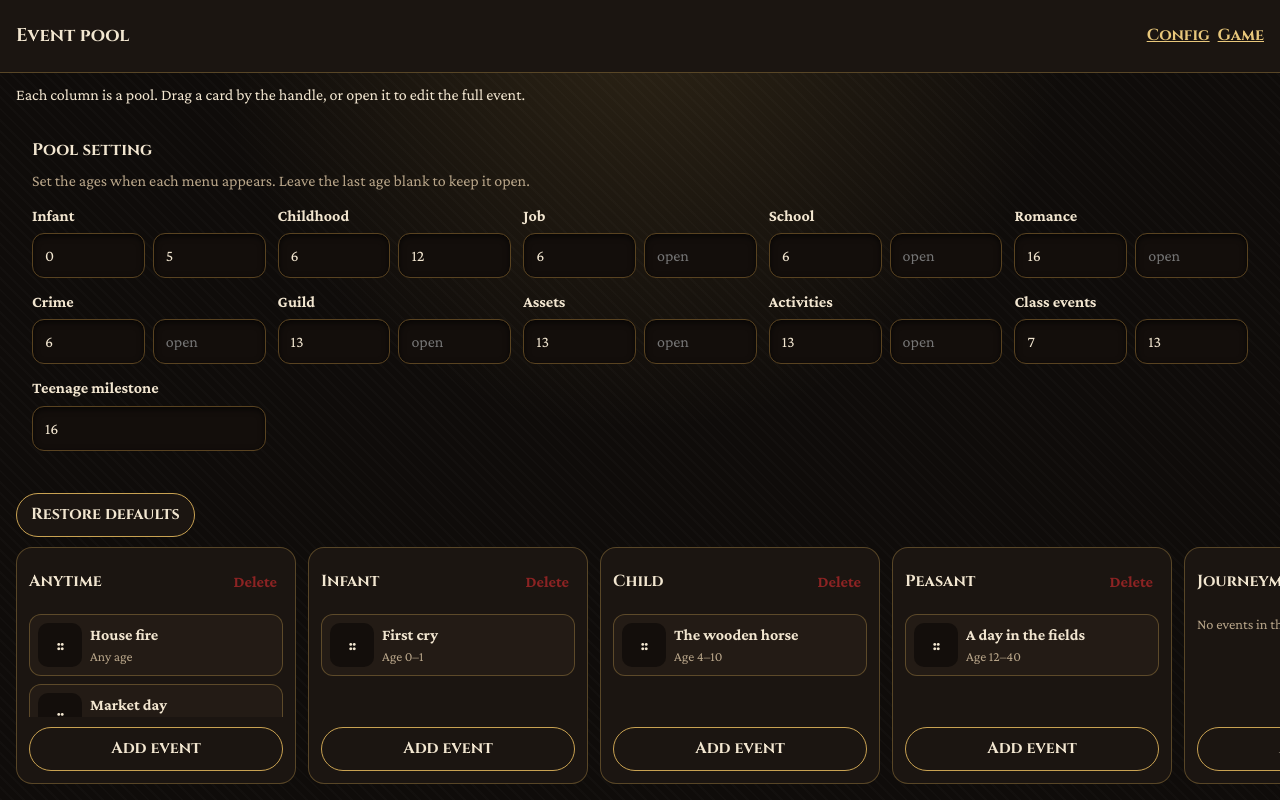
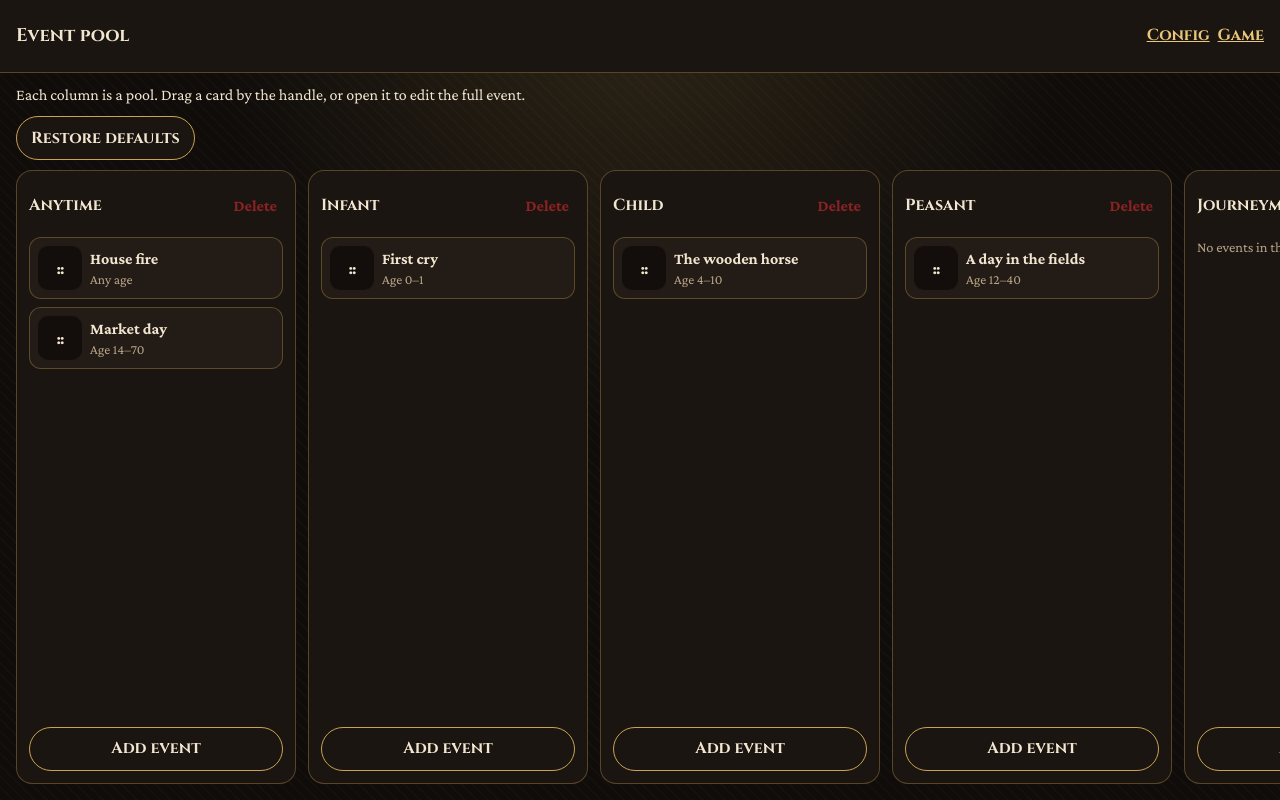
Before and after one commit to brianliofficial/fantasy-story, a Vue app: page /admin/events in a window 1280 px wide. Built offline with nearby package versions, Linux system fonts and the light colour scheme.

Commit message:
updated log setting

```diff
--- a/src/styles/global.css
+++ b/src/styles/global.css
@@ -468,12 +468,6 @@ a { color: var(--blue); }
 }
 
 .pool-note, .pool-toolbar { margin: 10px 16px 0; }
-.pool-settings { margin: 16px; padding: 16px; }
-.pool-settings h2 { margin: 0 0 6px; font-size: 1.05rem; }
-.pool-settings p { margin: 0 0 12px; color: var(--muted); }
-.settings-grid { display: grid; grid-template-columns: repeat(auto-fill, minmax(220px, 1fr)); gap: 12px; }
-.age-pair { display: flex; gap: 8px; }
-.age-pair input { width: 100%; }
 .pool-toolbar { margin-bottom: 10px; }
 
 .pool-board {
--- a/src/views/AdminEventsView.vue
+++ b/src/views/AdminEventsView.vue
@@ -6,72 +6,10 @@ import { useGame } from '../composables/useGame'
 import { cloneData } from '../core/clone'
 import { blankEvent } from '../core/defaults'
 import { appendEvent, moveEvent } from '../core/pools'
-import type { AgeWindow, GameEventConfig, MenuKey } from '../core/types'
+import type { GameEventConfig } from '../core/types'
 import { eventError } from '../core/validate'
 
-const { events, pools, config, saveEvents, savePools, resetEvents } = useGame()
-
-const menuRows: { key: MenuKey; label: string }[] = [
-  { key: 'infant', label: 'Infant' },
-  { key: 'childhood', label: 'Childhood' },
-  { key: 'job', label: 'Job' },
-  { key: 'school', label: 'School' },
-  { key: 'romance', label: 'Romance' },
-  { key: 'crime', label: 'Crime' },
-  { key: 'guild', label: 'Guild' },
-  { key: 'assets', label: 'Assets' },
-  { key: 'activities', label: 'Activities' },
-]
-
-function ageNumber(raw: string, fallback: number): number {
-  const parsed = Number(raw)
-  if (!Number.isFinite(parsed)) return fallback
-  return Math.max(0, Math.min(120, Math.round(parsed)))
-}
-
-function setMenu(key: MenuKey, edge: 'min' | 'max', event: Event) {
-  const raw = (event.target as HTMLInputElement).value
-  const current = config.value.menus[key]
-  if (edge === 'min') {
-    const minAge = ageNumber(raw, current.minAge)
-    const next: AgeWindow = { minAge }
-    if (current.maxAge != null) next.maxAge = Math.max(minAge, current.maxAge)
-    config.value.menus[key] = next
-    return
-  }
-  if (raw.trim() === '') {
-    config.value.menus[key] = { minAge: current.minAge }
-    return
-  }
-  config.value.menus[key] = {
-    minAge: current.minAge,
-    maxAge: Math.max(current.minAge, ageNumber(raw, current.minAge)),
-  }
-}
-
-function setClassEvents(edge: 'min' | 'max', event: Event) {
-  const raw = (event.target as HTMLInputElement).value
-  const current = config.value.classEvents
-  if (edge === 'min') {
-    const minAge = ageNumber(raw, current.minAge)
-    const next: AgeWindow = { minAge }
-    if (current.maxAge != null) next.maxAge = Math.max(minAge, current.maxAge)
-    config.value.classEvents = next
-    return
-  }
-  if (raw.trim() === '') {
-    config.value.classEvents = { minAge: current.minAge }
-    return
-  }
-  config.value.classEvents = {
-    minAge: current.minAge,
-    maxAge: Math.max(current.minAge, ageNumber(raw, current.minAge)),
-  }
-}
-
-function setTeenage(event: Event) {
-  config.value.teenageAge = ageNumber((event.target as HTMLInputElement).value, config.value.teenageAge)
-}
+const { events, pools, saveEvents, savePools, resetEvents } = useGame()
 const editing = ref<GameEventConfig | null>(null)
 const error = ref('')
 const pendingDelete = ref('')
@@ -153,30 +91,6 @@ function restore() {
       </nav>
     </header>
     <p class="pool-note">Each column is a pool. Drag a card by the handle, or open it to edit the full event.</p>
-    <section class="pool-settings">
-      <h2>Pool setting</h2>
-      <p>Set the ages when each menu appears. Leave the last age blank to keep it open.</p>
-      <div class="settings-grid">
-        <label v-for="row in menuRows" :key="row.key" class="field">
-          <span>{{ row.label }}</span>
-          <span class="age-pair">
-            <input type="number" min="0" max="120" :value="config.menus[row.key].minAge" :aria-label="`${row.label} from`" @input="setMenu(row.key, 'min', $event)">
-            <input type="number" min="0" max="120" :value="config.menus[row.key].maxAge ?? ''" :aria-label="`${row.label} to`" placeholder="open" @input="setMenu(row.key, 'max', $event)">
-          </span>
-        </label>
-        <label class="field">
-          <span>Class events</span>
-          <span class="age-pair">
-            <input type="number" min="0" max="120" :value="config.classEvents.minAge" aria-label="Class events from" @input="setClassEvents('min', $event)">
-            <input type="number" min="0" max="120" :value="config.classEvents.maxAge ?? ''" aria-label="Class events to" placeholder="open" @input="setClassEvents('max', $event)">
-          </span>
-        </label>
-        <label class="field">
-          <span>Teenage milestone</span>
-          <input type="number" min="0" max="120" :value="config.teenageAge" aria-label="Teenage milestone age" @input="setTeenage">
-        </label>
-      </div>
-    </section>
     <div class="choice-row pool-toolbar">
       <button type="button" class="btn" @click="restore">Restore defaults</button>
     </div>
```
